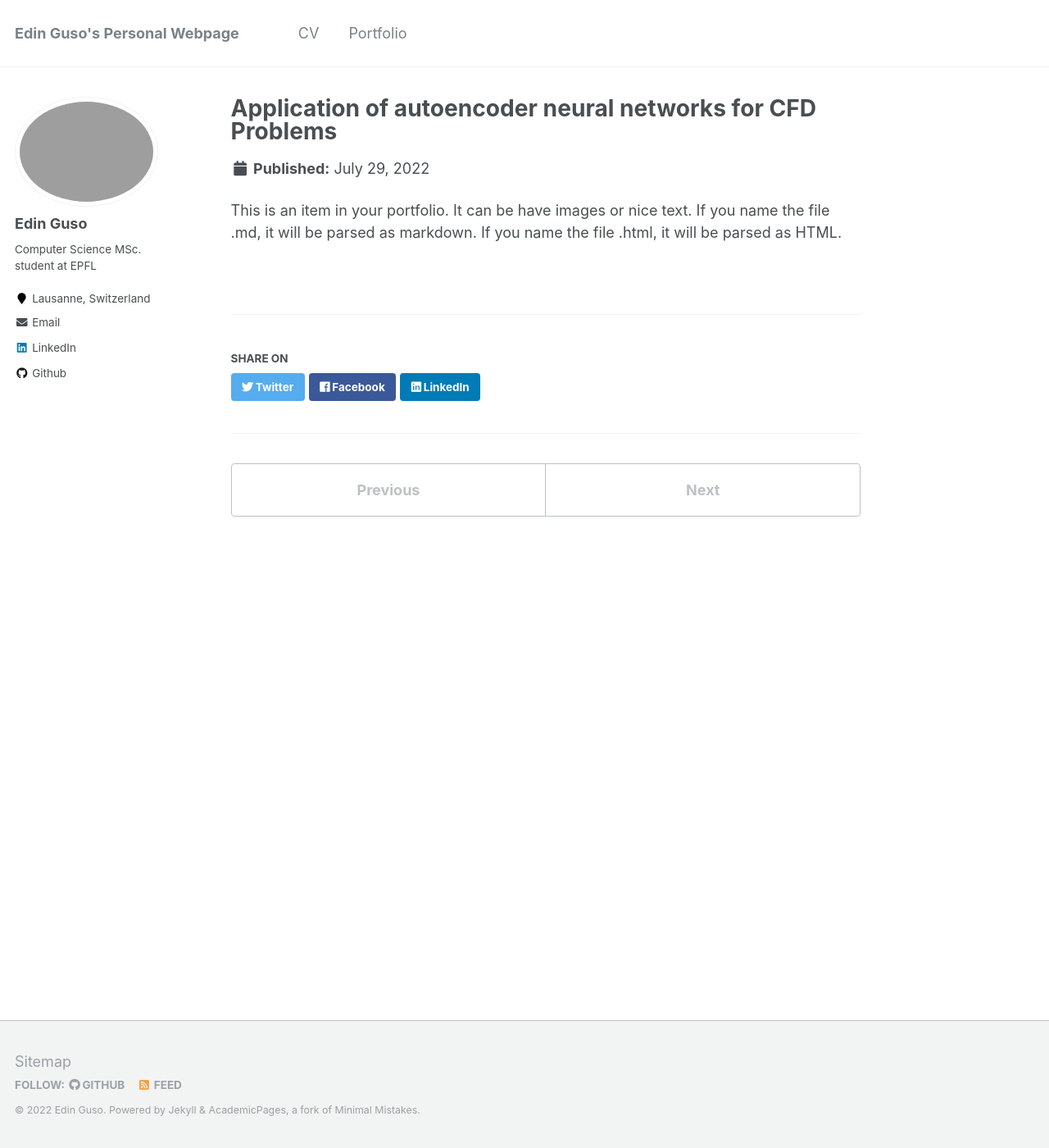
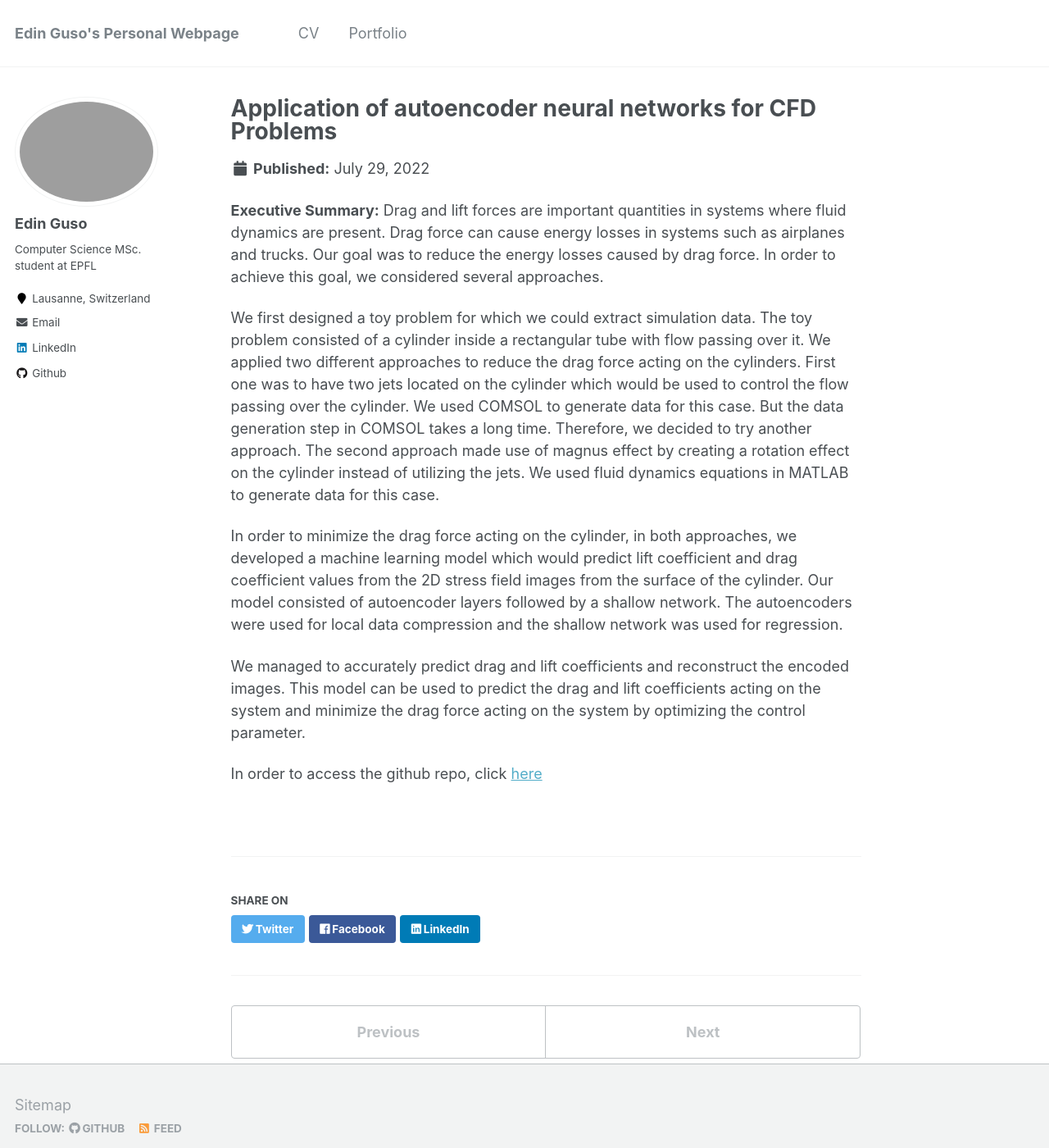
Before and after one commit to EdinGuso/edinguso.github.io, a Jekyll site: the page built from _portfolio/portfolio-3.md, in a window 1280 px wide and 1400 px high. Shown: the whole window at 82% size. Built offline with Jekyll 4.4.1, drawn with Linux system fonts in a browser that asks for light colours.

Commit message:
Fix individual portfolio pages

```diff
--- a/_portfolio/portfolio-3.md
+++ b/_portfolio/portfolio-3.md
@@ -12,4 +12,12 @@ In order to access the github repo, click [here](https://github.com/EdinGuso/ENS
 collection: portfolio
 ---
 
-This is an item in your portfolio. It can be have images or nice text. If you name the file .md, it will be parsed as markdown. If you name the file .html, it will be parsed as HTML.
+**Executive Summary:** Drag and lift forces are important quantities in systems where fluid dynamics are present. Drag force can cause energy losses in systems such as airplanes and trucks. Our goal was to reduce the energy losses caused by drag force. In order to achieve this goal, we considered several approaches.
+
+We first designed a toy problem for which we could extract simulation data. The toy problem consisted of a cylinder inside a rectangular tube with flow passing over it. We applied two different approaches to reduce the drag force acting on the cylinders. First one was to have two jets located on the cylinder which would be used to control the flow passing over the cylinder. We used COMSOL to generate data for this case. But the data generation step in COMSOL takes a long time. Therefore, we decided to try another approach. The second approach made use of magnus effect by creating a rotation effect on the cylinder instead of utilizing the jets. We used fluid dynamics equations in MATLAB to generate data for this case.
+
+In order to minimize the drag force acting on the cylinder, in both approaches, we developed a machine learning model which would predict lift coefficient and drag coefficient values from the 2D stress field images from the surface of the cylinder. Our model consisted of autoencoder layers followed by a shallow network. The autoencoders were used for local data compression and the shallow network was used for regression.
+
+We managed to accurately predict drag and lift coefficients and reconstruct the encoded images. This model can be used to predict the drag and lift coefficients acting on the system and minimize the drag force acting on the system by optimizing the control parameter.
+
+In order to access the github repo, click [here](https://github.com/EdinGuso/ENS492-Graduation-Project)
```
Also changed, not shown: _portfolio/portfolio-1.md (+3 -1 lines), _portfolio/portfolio-2.md (+3 -1 lines), _portfolio/portfolio-4.md (+3 -1 lines), _portfolio/portfolio-5.md (+3 -1 lines).
